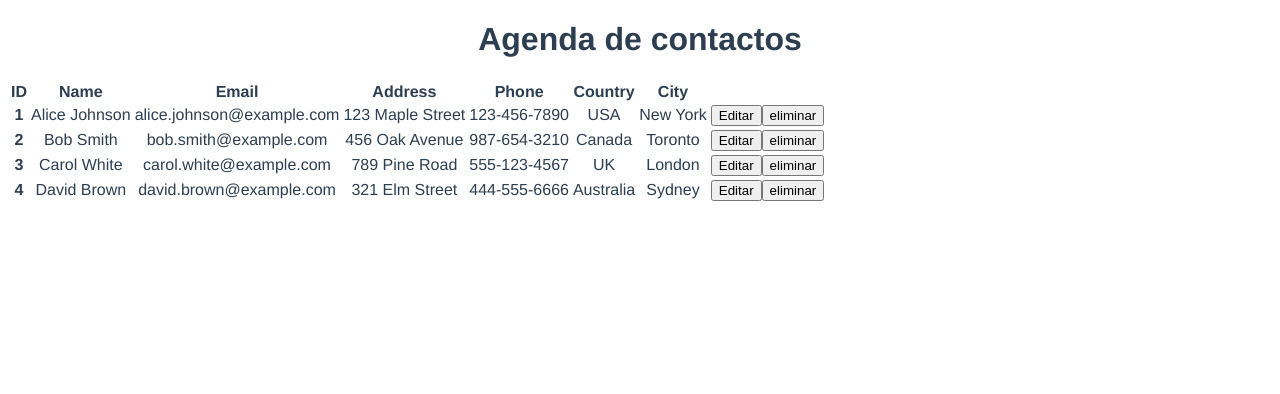
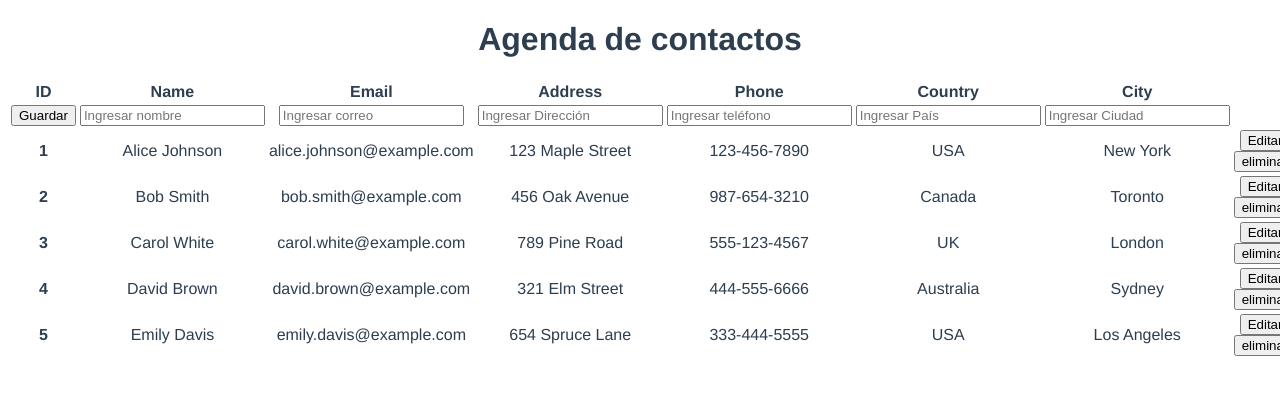
Before and after one commit to sergiosergito/practica1-agenda, a Vue app: page / in a window 1280 px wide. Shown: the top 394 px of the page. Built offline with nearby package versions, Linux system fonts and the light colour scheme.

Commit message:
feat: Crear contacto implementado

```diff
--- a/src/services/contacts.data.js
+++ b/src/services/contacts.data.js
@@ -38,6 +38,15 @@ export function getContacts() {
       "Australia",
       "Sydney"
     ),
+    new Contact(
+      5,
+      "Emily Davis",
+      "emily.davis@example.com",
+      "654 Spruce Lane",
+      "333-444-5555",
+      "USA",
+      "Los Angeles"
+    ),
   ];
 
   return mockData;
--- a/src/views/HomeView.vue
+++ b/src/views/HomeView.vue
@@ -11,6 +11,63 @@
           <th scope="col">Phone</th>
           <th scope="col">Country</th>
           <th scope="col">City</th>
+          <th></th>
+        </tr>
+
+        <tr>
+          <th scope="col">
+            <button type="button" class="btn btn-primary" @click="crearNuevo()">
+              Guardar
+            </button>
+          </th>
+          <th scope="col">
+            <input
+              type="text"
+              v-model="newContactName"
+              class="form-control"
+              placeholder="Ingresar nombre"
+            />
+          </th>
+          <th scope="col">
+            <input
+              type="text"
+              v-model="newContactEmail"
+              class="form-control"
+              placeholder="Ingresar correo"
+            />
+          </th>
+          <th scope="col">
+            <input
+              type="text"
+              v-model="newContactAddress"
+              class="form-control"
+              placeholder="Ingresar Dirección"
+            />
+          </th>
+          <th scope="col">
+            <input
+              type="text"
+              v-model="newContactPhone"
+              class="form-control"
+              placeholder="Ingresar teléfono"
+            />
+          </th>
+          <th scope="col">
+            <input
+              type="text"
+              v-model="newContactCountry"
+              class="form-control"
+              placeholder="Ingresar País"
+            />
+          </th>
+          <th scope="col">
+            <input
+              type="text"
+              v-model="newContactCity"
+              class="form-control"
+              placeholder="Ingresar Ciudad"
+            />
+          </th>
           <th></th>
         </tr>
       </thead>
@@ -46,8 +103,8 @@
 </template>
 
 <script>
-// @ is an alias to /src
 import HelloWorld from "@/components/HelloWorld.vue";
+import Contact from "@/features/Contact.model";
 import { getContacts } from "@/services/contacts.data";
 
 export default {
@@ -62,32 +119,61 @@ export default {
       modalBootstrapInstance: null,
       modalMode: "crear",
       itemSeleccionado: null,
+      newID: 0,
+      newContactName: "",
+      newContactEmail: "",
+      newContactAddress: "",
+      newContactPhone: "",
+      newContactCountry: "",
+      newContactCity: "",
+      newContact: null,
     };
   },
   mounted() {},
   methods: {
     abrirModal(index) {
-      //this.autoSeleccionado = null;
-      //this.indiceSeleccionado = index;
-      //this.modalMode = "editar";
-      //setTimeout(() => {
-      /*
-        if (this.modalBootstrapInstance) {
-          this.modalBootstrapInstance.show();
-          this.autoSeleccionado = { ...this.items[index] };
-        } else {
-          console.error("modalBootstrapInstance no está inicializado");
-        }*/
-      //});
       console.log(`editando ${index}`);
     },
     eliminar(index) {
       console.log(`eliminando ${index}`);
-      /*
-      if (confirm("¿Está seguro de eliminar este auto?")) {
-        this.items.splice(index, 1);
+    },
+
+    assignID() {
+      if (this.contacts.length === 0) return 1;
+      const maxId = Math.max(...this.contacts.map((c) => c.id));
+      return maxId + 1;
+    },
+
+    crearNuevo() {
+      if (
+        this.newContactName.trim() &&
+        this.newContactEmail.trim() &&
+        this.newContactAddress.trim() &&
+        this.newContactPhone.trim() &&
+        this.newContactCity.trim() &&
+        this.newContactCountry.trim()
+      ) {
+        this.newID = this.assignID();
+        this.newContact = new Contact(
+          this.newID,
+          this.newContactName,
+          this.newContactEmail,
+          this.newContactAddress,
+          this.newContactPhone,
+          this.newContactCountry,
+          this.newContactCity
+        );
+        console.log(this.newContact);
+        this.contacts.push(this.newContact);
+      } else {
+        this.newContact = null;
+        this.newContactName = "";
+        this.newContactEmail = "";
+        this.newContactAddress = "";
+        this.newContactPhone = "";
+        this.newContactCountry = "";
+        this.newContactCity = "";
       }
-      */
     },
   },
   computed: {
```
